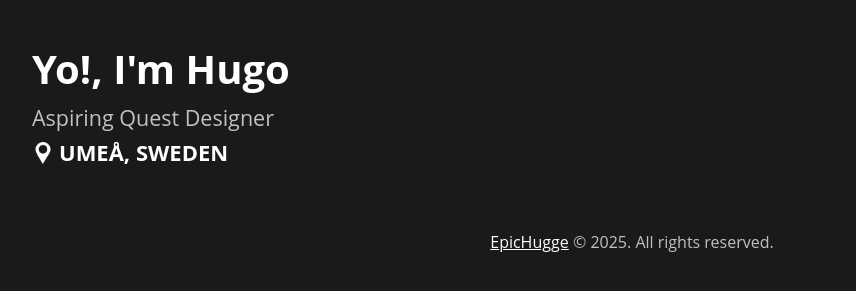
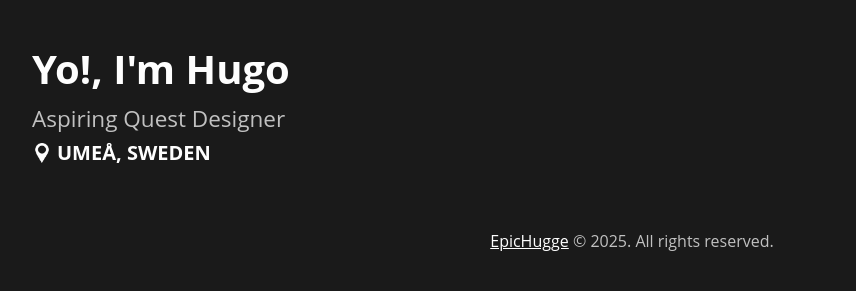
Before and after one commit to EpicHugge/EpicHugge.github.io, a Jekyll site: the page built from index.markdown, in a window 1280 px wide. Shown: the part 129-420 px from the top of the page, without its empty margins (8-864 px from the left). Built offline with Jekyll 4.4.1, drawn with Linux system fonts in a browser that asks for light colours; some web fonts are replaced.

Commit message:
Update style.css

```diff
--- a/assets/css/style.css
+++ b/assets/css/style.css
@@ -123,14 +123,14 @@ a:hover {
 
 .intro-sub {
   color: #c1c1c1;
-  font-size: 21.5px;
+  font-size: 22.5px;
   text-align: left;
   margin-bottom: 0px;
 }
 
 .intro-location {
   color: #fefefe;
-  font-size: 22px;
+  font-size: 20px;
   font-weight: bold;
   text-align: left;
   display: flex;
@@ -138,8 +138,8 @@ a:hover {
 }
 
 .intro-location .location-pointer {
-  width: 22px; /* Matches the font size */
-  height: 22px;
+  width: 20px; /* Matches the font size */
+  height: 20px;
   margin-right: 5px; /* Space between image and text */
 }
 
```
